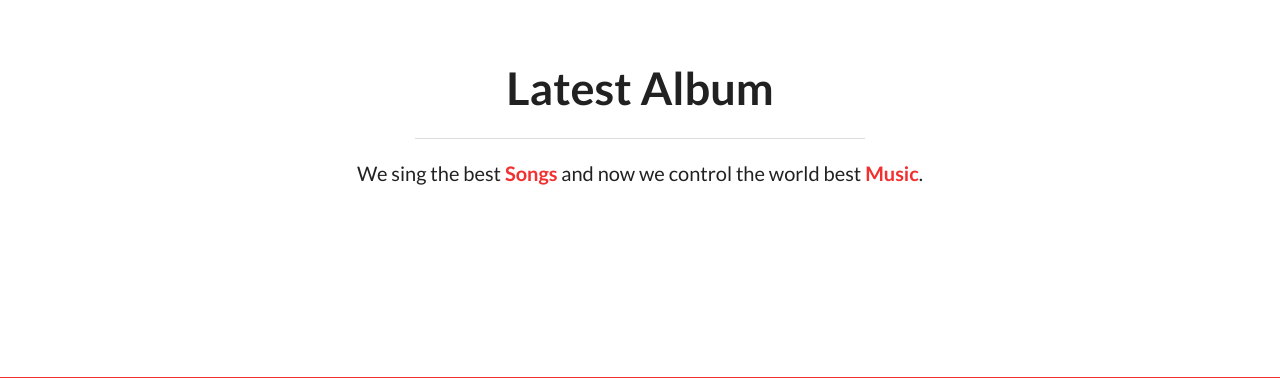
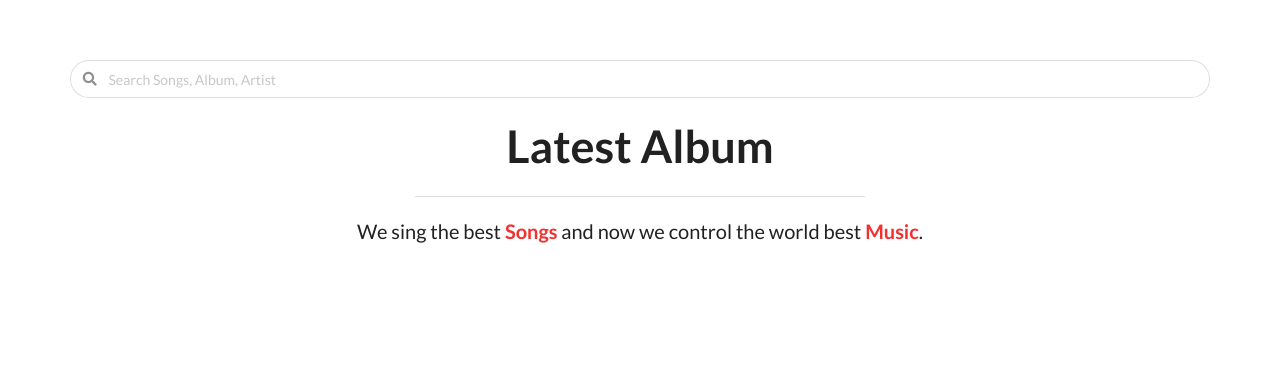
Before and after one commit to Apex1000/Music-Management, a Flask app: page /songs in a window 1280 px wide. Shown: the part 70-448 px from the top of the page. Run offline with Flask 2, Linux system fonts and the light colour scheme; data that the repository does not hold is empty; some libraries are stand-ins or nearby versions.

Commit message:
📝 core(): search bar added

```diff
--- a/application/templates/public/layout/base.html
+++ b/application/templates/public/layout/base.html
@@ -60,6 +60,21 @@
     <script src="https://code.jquery.com/jquery-3.1.1.min.js"
         integrity="sha256-hVVnYaiADRTO2PzUGmuLJr8BLUSjGIZsDYGmIJLv2b8=" crossorigin="anonymous"></script>
     <script src="{{url_for('static',filename='dist/semantic.min.js')}}"></script>
+    <script>
+        $('.ui.search')
+            .search({
+                apiSettings: {
+                    url: '//0.0.0.0:5000/search?q={query}'
+                },
+                fields: {
+                    results: 'items',
+                    title: 'name',
+                    url: 'html_url'
+                },
+                minCharacters: 3
+            })
+            ;
+    </script>
     {% block script %}{% endblock %}
 </body>
 
--- a/application/templates/public/main/songs.html
+++ b/application/templates/public/main/songs.html
@@ -2,7 +2,15 @@
 {% block content %}
 <div id="latestalbum" class="hero pad">
     <div class="container">
-        <!-- hero content -->
+        <!-- saerch bar -->
+        <div class="ui search">
+            <div class="ui left icon input" style="width: 100%">
+                <input class="prompt" type="text" placeholder="Search Songs, Album, Artist">
+                <i class="search icon"></i>
+            </div>
+        </div>
+        <br>
+
         <div class="hero-content ">
             <!-- heading -->
             <h2>Latest Album</h2>
--- a/application/views.py
+++ b/application/views.py
@@ -8,6 +8,34 @@
 SONGS_DIR = 'application/static/songs'
 app.config['SONGS_DIR'] = SONGS_DIR
 
+def jsonconvert(songs,album,artist):
+    items=[]
+    for i in songs:
+        item={
+            "html_url": "http://0.0.0.0:5000/song/"+i.slug,
+            "name":i.title,
+            "description":"Album: "+i.album+" | "+"Artist: "+i.artist
+        }
+        items.append(item)
+    for i in album:
+        item={
+            "html_url": "http://0.0.0.0:5000/song/"+i.slug,
+            "name":i.title,
+            "description":"Album: "+i.album+" | "+"Artist: "+i.artist
+        }
+        items.append(item)
+    for i in artist:
+        item={
+            "html_url": "http://0.0.0.0:5000/song/"+i.slug,
+            "name":i.title,
+            "description":"Album: "+i.album+" | "+"Artist: "+i.artist
+        }
+        items.append(item)
+    datas = {
+        "total_count":"2",
+        "items": items
+    }
+    return datas
 @app.route('/')
 def index():
     songs = Songs.query.all()
@@ -60,3 +88,14 @@
     songs = Songs.query.all()
     return render_template('public/main/songs.html',
                             songs=reversed(songs))
+
+@app.route('/search')
+def search():
+    args = request.args['q']
+    search = "%{}%".format(args)
+    songs = Songs.query.filter(Songs.title.like(search)).all()
+    album = Songs.query.filter(Songs.album.like(search)).all()
+    artist = Songs.query.filter(Songs.artist.like(search)).all()
+    # print(artist)
+    data = jsonconvert(songs,album,artist)
+    return data,200
```
Also changed, not shown: application/templates/public/main/index.html (+3 -15 lines).
